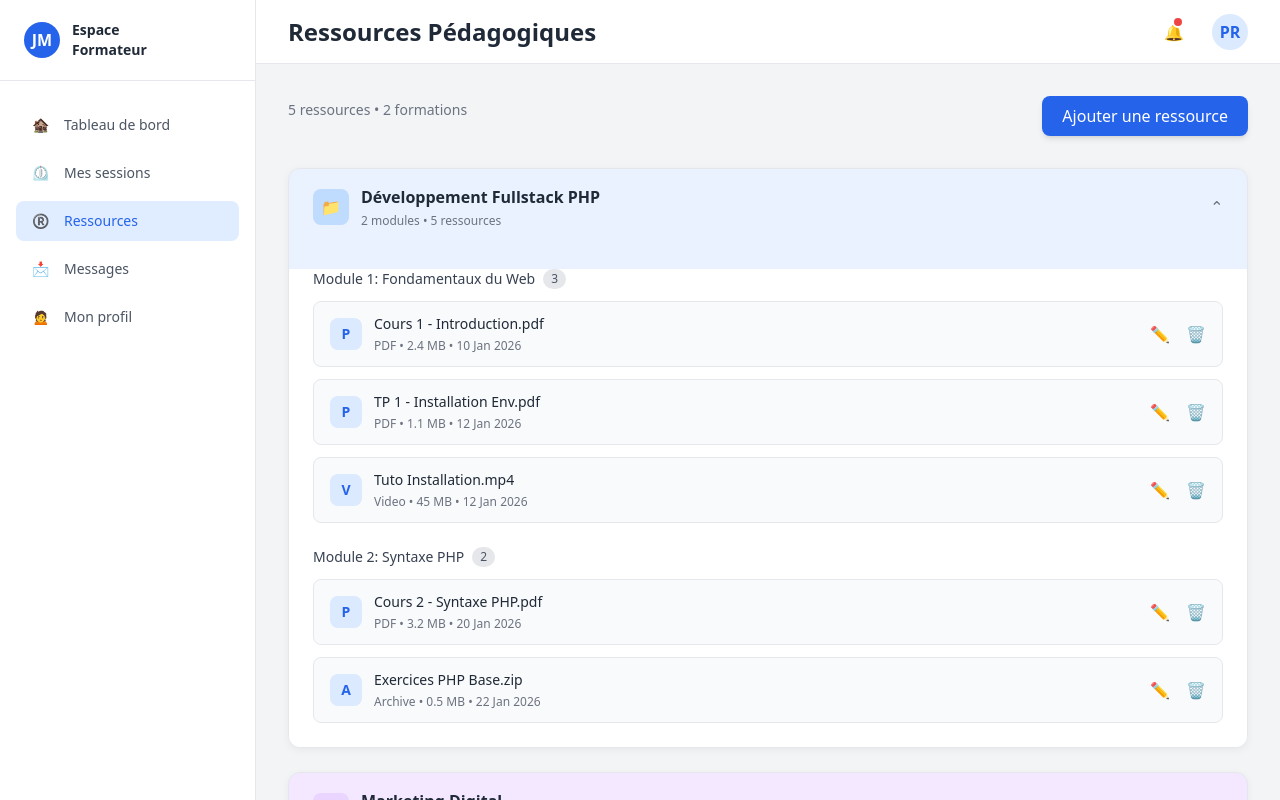
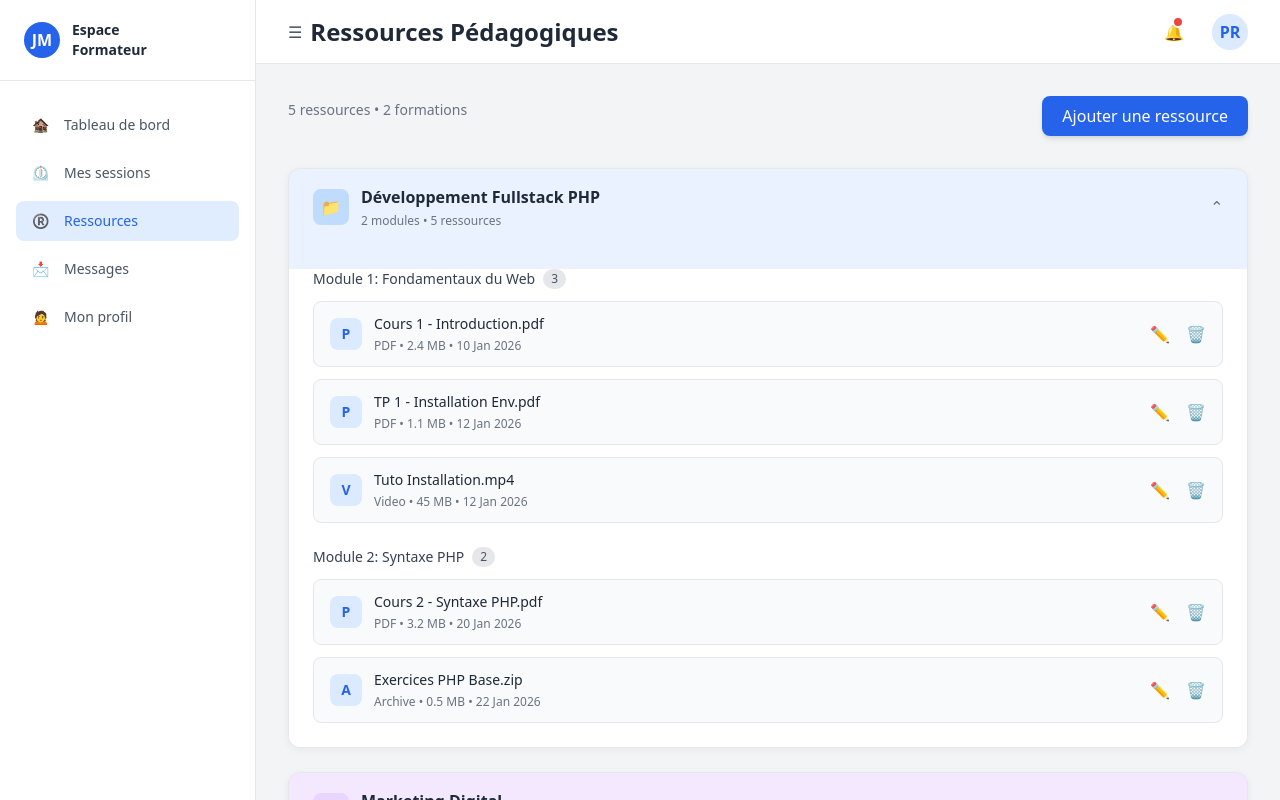
Before and after one commit to Denours/Espace-formateur-Vue.js, a Vue app: page / in a window 1280 px wide. Built offline with nearby package versions, Linux system fonts and the light colour scheme.

Commit message:
Toggle sidebar

```diff
--- a/src/App.vue
+++ b/src/App.vue
@@ -1,9 +1,14 @@
 <template>
   <div class="flex h-screen overflow-hidden">
-    <Sidebar />
+    <Sidebar :isOpen="isSidebarOpen" @close="isSidebarOpen = false" />
 
-    <div class="flex-1 flex flex-col">
-      <HeaderBar />
+    <div
+      :class="[
+        'flex-1 flex flex-col transition-all duration-300',
+        isSidebarOpen ? 'lg:ml-64' : 'lg:ml-0',
+      ]"
+    >
+      <HeaderBar @toggleSidebar="toggleSidebar" />
 
       <main class="flex-1 p-8 overflow-y-auto">
         <div class="flex justify-between items-start mb-8">
@@ -33,7 +38,7 @@
 </template>
 
 <script setup lang="ts">
-import { computed, ref } from "vue";
+import { computed, onMounted, ref } from "vue";
 import { formations } from "./data/mockData";
 import Sidebar from "./components/layout/Sidebar.vue";
 import HeaderBar from "./components/layout/HeaderBar.vue";
@@ -41,6 +46,10 @@ import FormationCard from "./components/formation/FormationCard.vue";
 import AddResourceModal from "./components/modals/AddResourceModal.vue";
 
 const isModalOpen = ref(false);
+const isSidebarOpen = ref(window.innerWidth >= 1024);
+const toggleSidebar = () => {
+  isSidebarOpen.value = !isSidebarOpen.value;
+};
 const totalResourcesForms = computed(() => {
   return formations
     .map((formation) =>
@@ -48,4 +57,14 @@ const totalResourcesForms = computed(() => {
     )
     .reduce((acc, curr) => acc + curr);
 });
+
+onMounted(() => {
+  window.addEventListener("resize", () => {
+    if (window.innerWidth >= 1024) {
+      isSidebarOpen.value = true;
+    } else {
+      isSidebarOpen.value = false;
+    }
+  });
+});
 </script>
--- a/src/components/layout/HeaderBar.vue
+++ b/src/components/layout/HeaderBar.vue
@@ -3,11 +3,14 @@
     class="h-16 bg-white border-b border-gray-200 flex items-center justify-between px-8"
   >
     <!-- Mobile toggle -->
-    <button @click="toggleSidebar?.()" class="lg:hidden text-gray-600">
+    <button
+      @click="$emit('toggleSidebar')"
+      class="text-gray-600 hover:text-primary transition"
+    >
       ☰
     </button>
 
-    <div class="flex-1">
+    <div class="flex-1 ml-2">
       <h1 class="text-2xl font-semibold">Ressources Pédagogiques</h1>
     </div>
 
@@ -32,7 +35,5 @@
 </template>
 
 <script setup lang="ts">
-import { inject } from "vue";
-
-const toggleSidebar = inject<() => void>("toggleSidebar");
+defineEmits(["toggleSidebar"]);
 </script>
--- a/src/components/layout/Sidebar.vue
+++ b/src/components/layout/Sidebar.vue
@@ -1,10 +1,9 @@
 <template>
   <aside
     :class="[
-      'bg-white w-64 border-r border-gray-200 flex flex-col transition-all duration-300',
-      isMobileOpen ? 'translate-x-0' : '-translate-x-full lg:translate-x-0',
+      'bg-white w-64 border-r border-gray-200 flex flex-col fixed inset-y-0 left-0 z-40 transform transition-transform duration-300',
+      isOpen ? 'translate-x-0' : '-translate-x-full',
     ]"
-    class="fixed lg:static inset-y-0 left-0 z-40"
   >
     <!-- Top -->
     <div class="flex items-center gap-3 px-6 py-5 border-b border-gray-200">
@@ -31,16 +30,14 @@
 
   <!-- Overlay mobile -->
   <div
-    v-if="isMobileOpen"
-    @click="isMobileOpen = false"
+    v-if="isOpen"
+    @click="$emit('close')"
     class="fixed inset-0 bg-black/30 z-30 lg:hidden"
   />
 </template>
 
 <script setup lang="ts">
-import { ref, provide } from "vue";
 import SidebarItem from "./SidebarItem.vue";
-
-const isMobileOpen = ref(false);
-provide("toggleSidebar", () => (isMobileOpen.value = !isMobileOpen.value));
+defineProps<{ isOpen: boolean }>();
+const emit = defineEmits(["close"]);
 </script>
```
